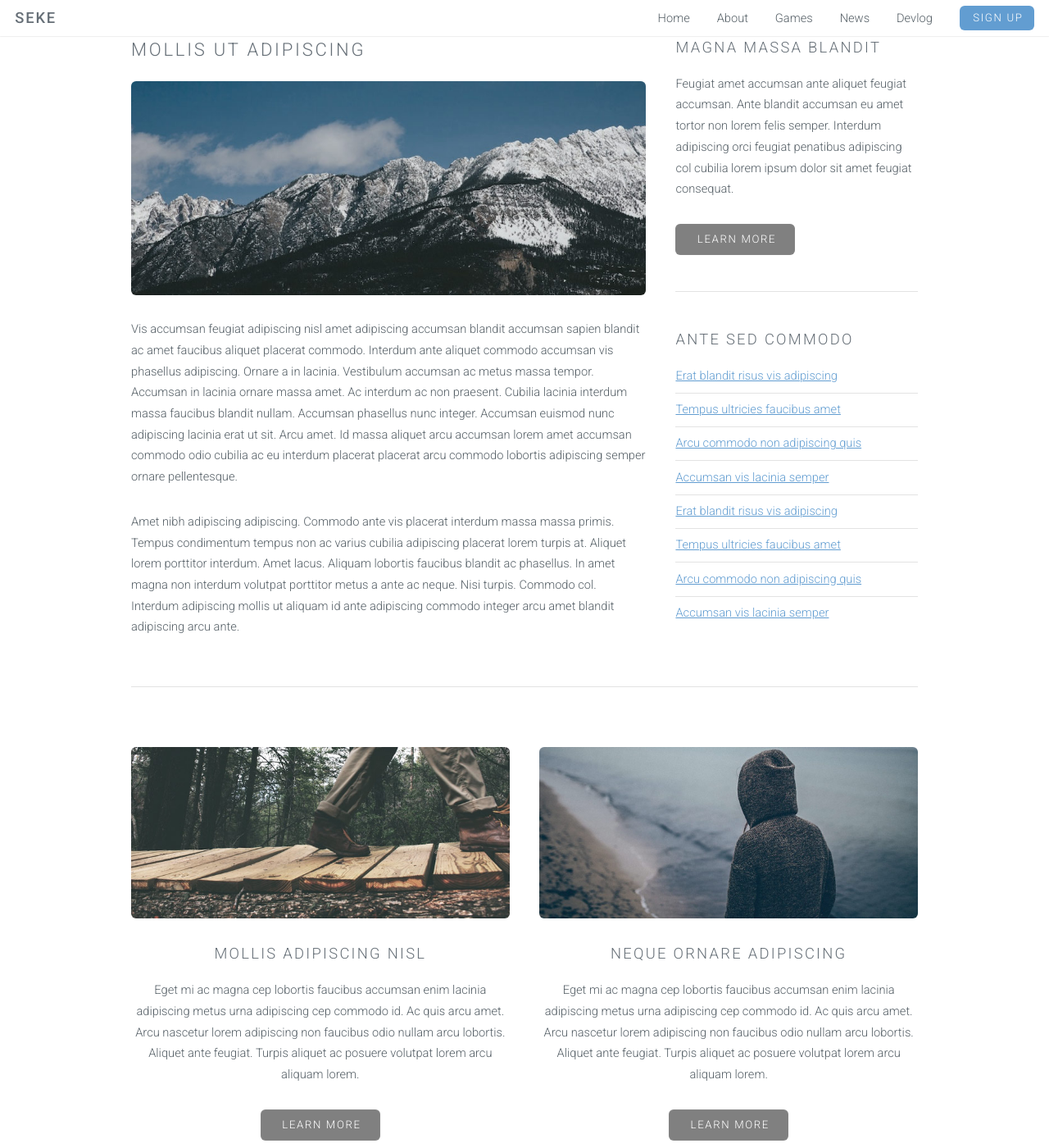
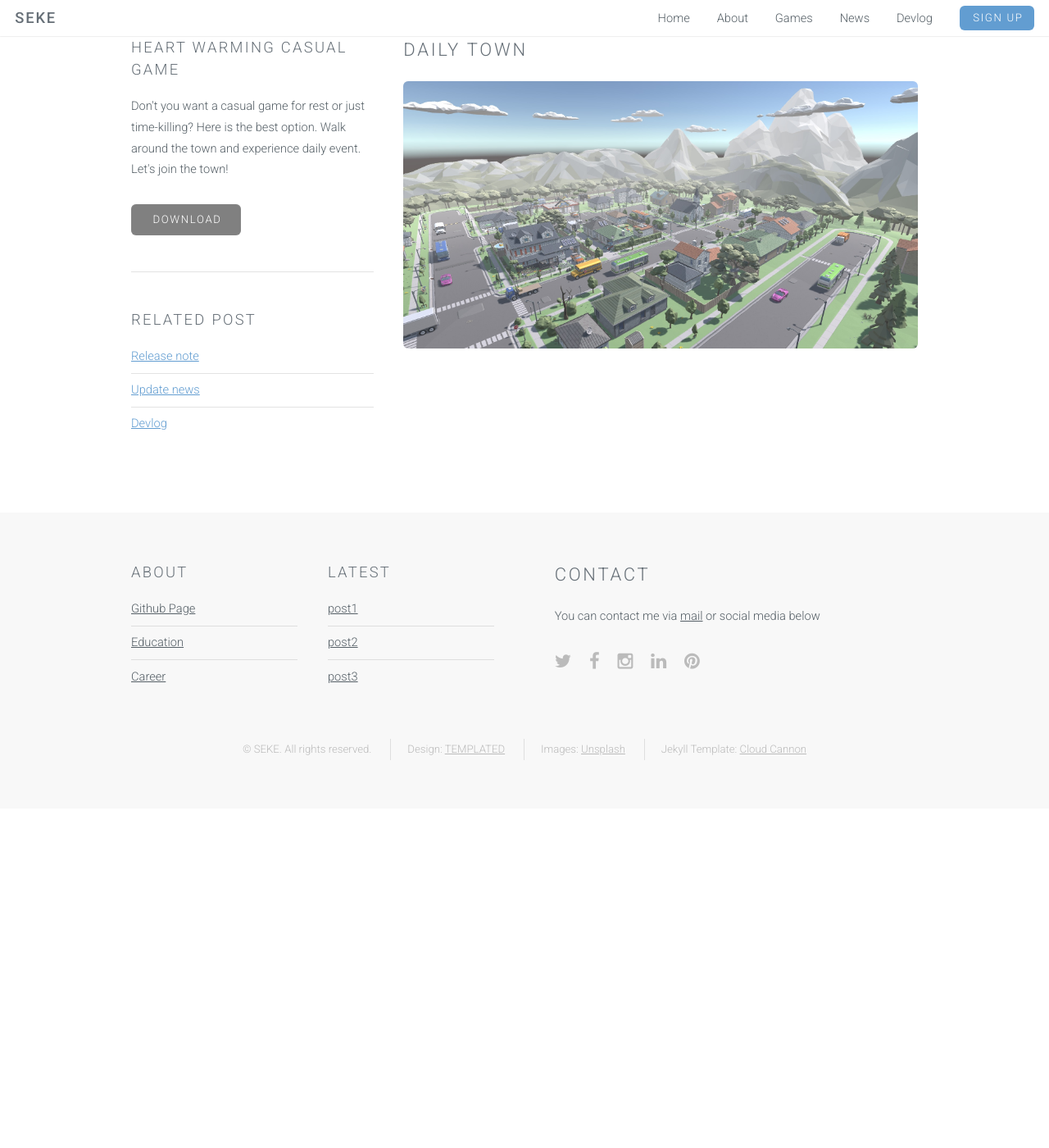
Before and after one commit to jeonse3875/jeonse3875.github.io, a Jekyll site: the page built from games.html, in a window 1280 px wide and 1400 px high, scrolled down 231 px. Shown: the whole window at 82% size. Built offline with Jekyll 4.4.1, drawn with Linux system fonts in a browser that asks for light colours; after the commit the page ends 1217 px from its top, so only the background shows below that; some of the changed text lies outside the part shown.

Commit message:
Add menu pages

```diff
--- a/about.html
+++ b/about.html
@@ -5,10 +5,11 @@
 <!-- Main -->
 <section id="main" class="wrapper style1">
     <header class="major">
-        <h2>Left Sidebar</h2>
-        <p>Tempus adipiscing commodo ut aliquam blandit</p>
+        <h2>About me</h2>
+        <p>Developer 'Jeon se-gye'</p>
     </header>
     <div class="container">
+        <!--
         <div class="row">
             <div class="4u">
                 <section>
@@ -43,24 +44,25 @@
             </div>
         </div>
         <hr class="major" />
+        -->
         <div class="row">
             <div class="6u">
                 <section class="special">
-                    <a href="#" class="image fit"><img src="images/pic01.jpg" alt="" /></a>
-                    <h3>Mollis adipiscing nisl</h3>
-                    <p>Eget mi ac magna cep lobortis faucibus accumsan enim lacinia adipiscing metus urna adipiscing cep commodo id. Ac quis arcu amet. Arcu nascetur lorem adipiscing non faucibus odio nullam arcu lobortis. Aliquet ante feugiat. Turpis aliquet ac posuere volutpat lorem arcu aliquam lorem.</p>
+                    <a href="#" class="image fit"><img src="images/education.png" alt="" /></a>
+                    <h3>Education</h3>
+                    <p>I'm majoring in Computer Engineering at 'Kyung-Hee' University.</p>
                     <ul class="actions">
-                        <li><a href="#" class="button alt">Learn More</a></li>
+                        <li><a href="https://www.khu.ac.kr/eng/main/index.do" class="button alt">Learn More</a></li>
                     </ul>
                 </section>
             </div>
             <div class="6u">
                 <section class="special">
-                    <a href="#" class="image fit"><img src="images/pic02.jpg" alt="" /></a>
-                    <h3>Neque ornare adipiscing</h3>
-                    <p>Eget mi ac magna cep lobortis faucibus accumsan enim lacinia adipiscing metus urna adipiscing cep commodo id. Ac quis arcu amet. Arcu nascetur lorem adipiscing non faucibus odio nullam arcu lobortis. Aliquet ante feugiat. Turpis aliquet ac posuere volutpat lorem arcu aliquam lorem.</p>
+                    <a href="#" class="image fit"><img src="images/portfolio.jpg" alt="" /></a>
+                    <h3>Portfolio</h3>
+                    <p>I'm learning now as a student developer, so there is not that much I did. But you can visit my Github page to see my works.</p>
                     <ul class="actions">
-                        <li><a href="#" class="button alt">Learn More</a></li>
+                        <li><a href="https://github.com/jeonse3875" class="button alt">Learn More</a></li>
                     </ul>
                 </section>
             </div>
--- a/games.html
+++ b/games.html
@@ -5,43 +5,38 @@
 <!-- Main -->
 <section id="main" class="wrapper style1">
     <header class="major">
-        <h2>Right Sidebar</h2>
-        <p>Tempus adipiscing commodo ut aliquam blandit</p>
+        <h2>Games</h2>
+        <p>Games developed by SEKE</p>
     </header>
     <div class="container">
         <div class="row">
-            <div class="8u">
-                <section>
-                    <h2>Mollis ut adipiscing</h2>
-                    <a href="#" class="image fit"><img src="images/pic03.jpg" alt="" /></a>
-                    <p>Vis accumsan feugiat adipiscing nisl amet adipiscing accumsan blandit accumsan sapien blandit ac amet faucibus aliquet placerat commodo. Interdum ante aliquet commodo accumsan vis phasellus adipiscing. Ornare a in lacinia. Vestibulum accumsan ac metus massa tempor. Accumsan in lacinia ornare massa amet. Ac interdum ac non praesent. Cubilia lacinia interdum massa faucibus blandit nullam. Accumsan phasellus nunc integer. Accumsan euismod nunc adipiscing lacinia erat ut sit. Arcu amet. Id massa aliquet arcu accumsan lorem amet accumsan commodo odio cubilia ac eu interdum placerat placerat arcu commodo lobortis adipiscing semper ornare pellentesque.</p>
-                    <p>Amet nibh adipiscing adipiscing. Commodo ante vis placerat interdum massa massa primis. Tempus condimentum tempus non ac varius cubilia adipiscing placerat lorem turpis at. Aliquet lorem porttitor interdum. Amet lacus. Aliquam lobortis faucibus blandit ac phasellus. In amet magna non interdum volutpat porttitor metus a ante ac neque. Nisi turpis. Commodo col. Interdum adipiscing mollis ut aliquam id ante adipiscing commodo integer arcu amet blandit adipiscing arcu ante.</p>
-                </section>
-            </div>
             <div class="4u">
                 <section>
-                    <h3>Magna massa blandit</h3>
-                    <p>Feugiat amet accumsan ante aliquet feugiat accumsan. Ante blandit accumsan eu amet tortor non lorem felis semper. Interdum adipiscing orci feugiat penatibus adipiscing col cubilia lorem ipsum dolor sit amet feugiat consequat.</p>
+                    <h3>Heart warming casual game</h3>
+                    <p>Don't you want a casual game for rest or just time-killing? Here is the best option. Walk around the town and experience daily event. Let's join the town!</p>
                     <ul class="actions">
-                        <li><a href="#" class="button alt">Learn More</a></li>
+                        <li><a href="#" class="button alt">Download</a></li>
                     </ul>
                 </section>
                 <hr />
                 <section>
-                    <h3>Ante sed commodo</h3>
+                    <h3>Related Post</h3>
                     <ul class="alt">
-                        <li><a href="#">Erat blandit risus vis adipiscing</a></li>
-                        <li><a href="#">Tempus ultricies faucibus amet</a></li>
-                        <li><a href="#">Arcu commodo non adipiscing quis</a></li>
-                        <li><a href="#">Accumsan vis lacinia semper</a></li>
-                        <li><a href="#">Erat blandit risus vis adipiscing</a></li>
-                        <li><a href="#">Tempus ultricies faucibus amet</a></li>
-                        <li><a href="#">Arcu commodo non adipiscing quis</a></li>
-                        <li><a href="#">Accumsan vis lacinia semper</a></li>
+                        <li><a href="news.html">Release note</a></li>
+                        <li><a href="news.html">Update news</a></li>
+                        <li><a href="devlog.html">Devlog</a></li>
                     </ul>
                 </section>
             </div>
+            <div class="8u skel-cell-important">
+                <section>
+                    <h2>Daily Town</h2>
+                    <a href="#" class="image fit"><img src="images/dailytown.jpg" alt="" /></a>
+                    <p></p>
+                </section>
+            </div>
         </div>
+        <!--
         <hr class="major" />
         <div class="row">
             <div class="6u">
@@ -65,5 +60,6 @@
                 </section>
             </div>
         </div>
+        -->
     </div>
 </section>
--- a/news.html
+++ b/news.html
@@ -5,38 +5,24 @@
 <!-- Main -->
 <section id="main" class="wrapper style1">
     <header class="major">
-        <h2>No Sidebar</h2>
-        <p>Tempus adipiscing commodo ut aliquam blandit</p>
+        <h2>News</h2>
+        <p>Meet the latest news of SEKE games</p>
     </header>
-    <div class="container">
-        <section>
-            <h2>Mollis ut adipiscing</h2>
-            <a href="#" class="image fit"><img src="{{ site.baseurl }}/images/banner.jpg" alt="" /></a>
-            <p>Vis accumsan feugiat adipiscing nisl amet adipiscing accumsan blandit accumsan sapien blandit ac amet faucibus aliquet placerat commodo. Interdum ante aliquet commodo accumsan vis phasellus adipiscing. Ornare a in lacinia. Vestibulum accumsan ac metus massa tempor. Accumsan in lacinia ornare massa amet. Ac interdum ac non praesent. Cubilia lacinia interdum massa faucibus blandit nullam. Accumsan phasellus nunc integer. Accumsan euismod nunc adipiscing lacinia erat ut sit. Arcu amet. Id massa aliquet arcu accumsan lorem amet accumsan commodo odio cubilia ac eu interdum placerat placerat arcu commodo lobortis adipiscing semper ornare pellentesque.</p>
-            <p>Amet nibh adipiscing adipiscing. Commodo ante vis placerat interdum massa massa primis. Tempus condimentum tempus non ac varius cubilia adipiscing placerat lorem turpis at. Aliquet lorem porttitor interdum. Amet lacus. Aliquam lobortis faucibus blandit ac phasellus. In amet magna non interdum volutpat porttitor metus a ante ac neque. Nisi turpis. Commodo col. Interdum adipiscing mollis ut aliquam id ante adipiscing commodo integer arcu amet blandit adipiscing arcu ante.</p>
+</section>
+<section id="main" class="wrapper style1">
+    {% for post in site.posts %}
+    <div class="wrapper {% cycle 'style1', 'style2' %}">
+        <header class="major">
+            <h2><a href="{{ site.baseurl }}{{ post.url }}">{{ post.title }}</a></h2>
+        </header>
+        <section class="container">
+            {{ post.excerpt }}
         </section>
-        <hr class="major" />
-        <div class="row">
-            <div class="6u">
-                <section class="special">
-                    <a href="#" class="image fit"><img src="{{ site.baseurl }}/images/pic01.jpg" alt="" /></a>
-                    <h3>Mollis adipiscing nisl</h3>
-                    <p>Eget mi ac magna cep lobortis faucibus accumsan enim lacinia adipiscing metus urna adipiscing cep commodo id. Ac quis arcu amet. Arcu nascetur lorem adipiscing non faucibus odio nullam arcu lobortis. Aliquet ante feugiat. Turpis aliquet ac posuere volutpat lorem arcu aliquam lorem.</p>
-                    <ul class="actions">
-                        <li><a href="#" class="button alt">Learn More</a></li>
-                    </ul>
-                </section>
-            </div>
-            <div class="6u">
-                <section class="special">
-                    <a href="#" class="image fit"><img src="{{ site.baseurl }}/images/pic02.jpg" alt="" /></a>
-                    <h3>Neque ornare adipiscing</h3>
-                    <p>Eget mi ac magna cep lobortis faucibus accumsan enim lacinia adipiscing metus urna adipiscing cep commodo id. Ac quis arcu amet. Arcu nascetur lorem adipiscing non faucibus odio nullam arcu lobortis. Aliquet ante feugiat. Turpis aliquet ac posuere volutpat lorem arcu aliquam lorem.</p>
-                    <ul class="actions">
-                        <li><a href="#" class="button alt">Learn More</a></li>
-                    </ul>
-                </section>
-            </div>
-        </div>
+        <section class="special">
+            <ul class="actions">
+                <li><a href="{{ site.baseurl }}{{ post.url }}" class="button {% cycle '', 'alt'%}">Read More</a></li>
+            </ul>
+        </section>
     </div>
+    {% endfor %}
 </section>
```
Also changed, not shown: devlog.html (+5 -4 lines), images/dailytown.jpg (added), images/education.png (added), images/portfolio.jpg (added).
